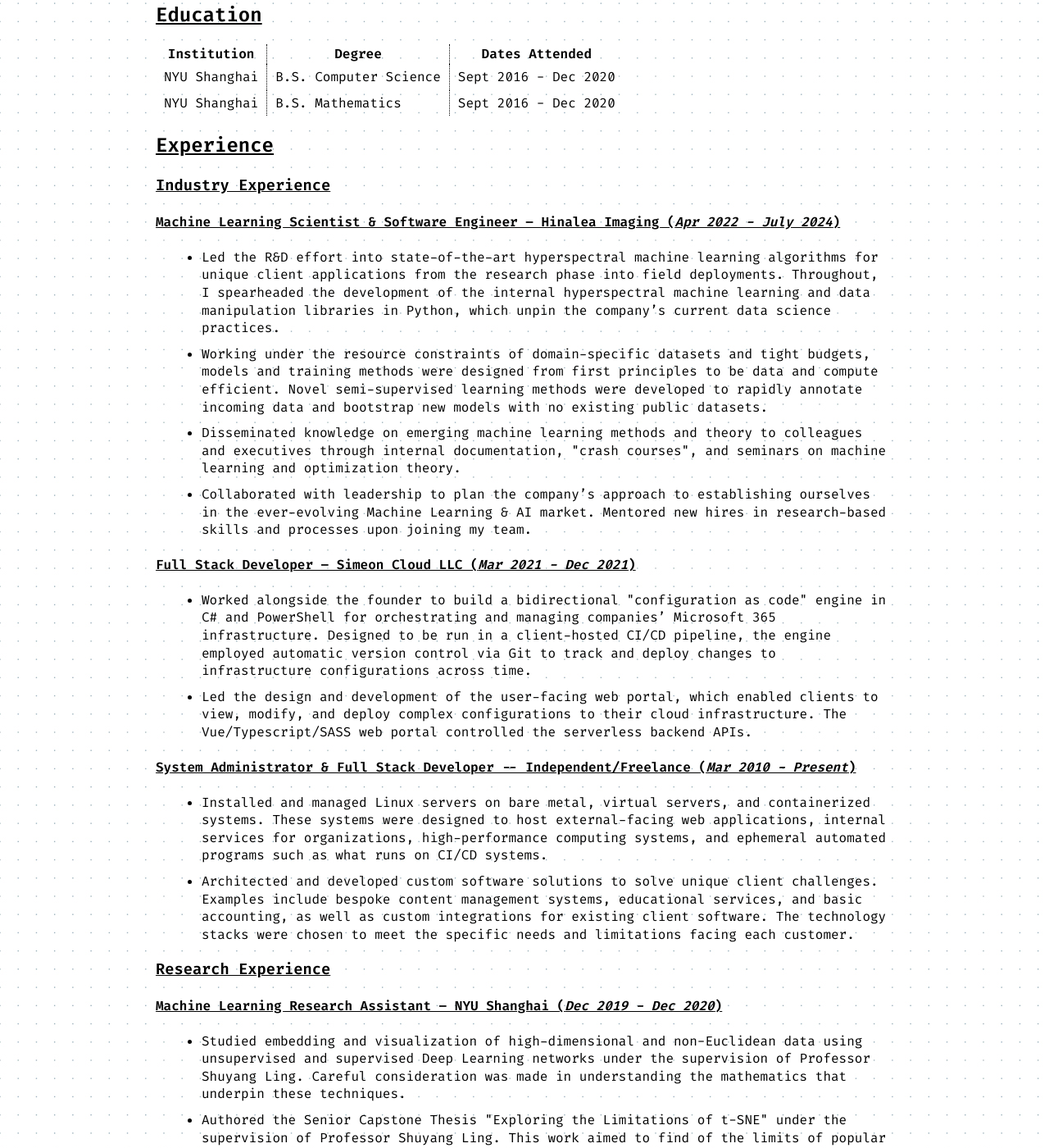
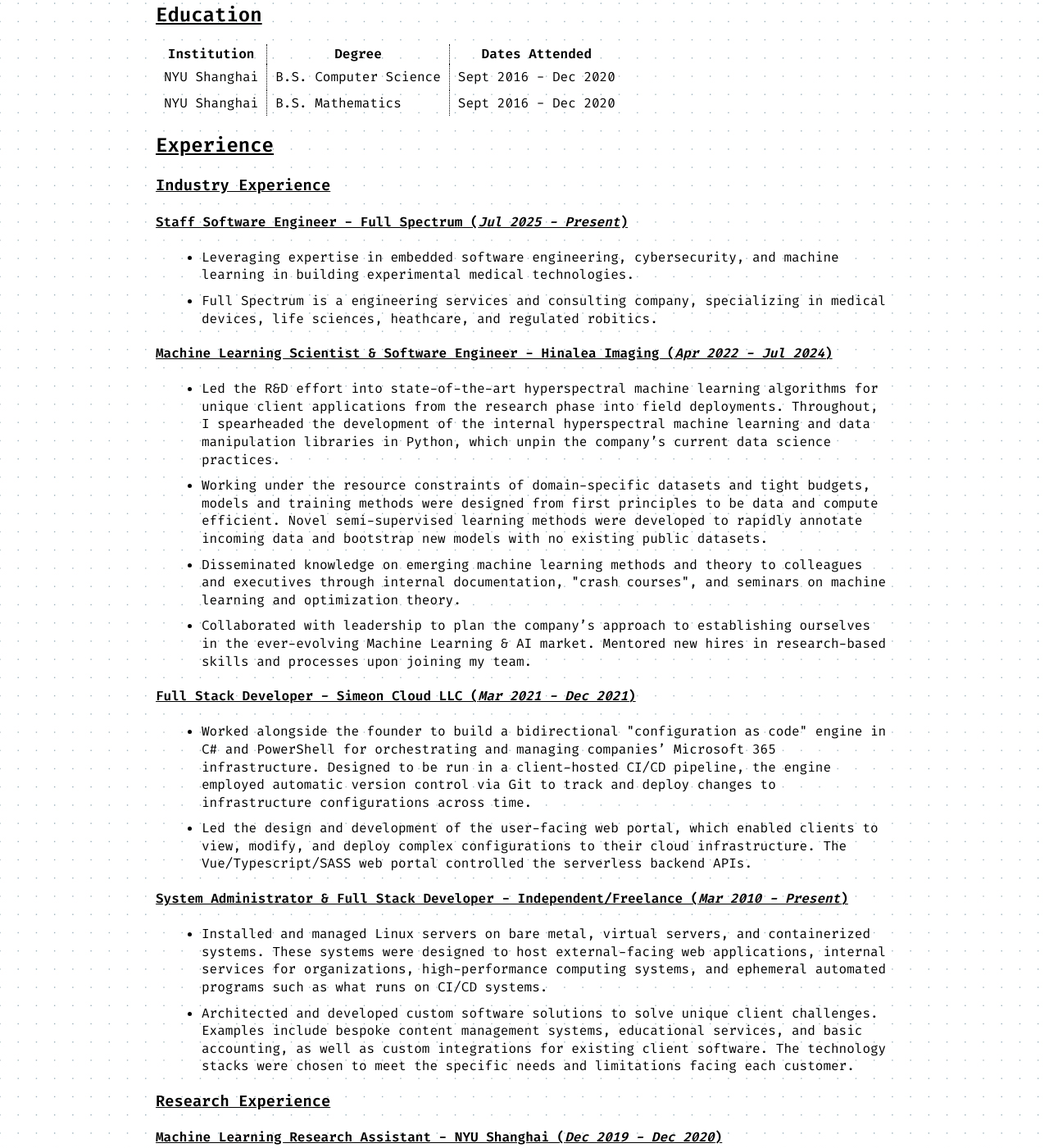
Before and after one commit to FrederickGeek8/freddy.us, a Jekyll site: the page built from resume.html, in a window 1280 px wide and 1400 px high, scrolled down 507 px. Shown: the whole window at 82% size. Built offline with Jekyll 4.4.1, drawn with Linux system fonts in a browser that asks for light colours; some of the changed text lies outside the part shown.

Commit message:
Add new company/role to my "Resume" page

```diff
--- a/_sass/frontpage.scss
+++ b/_sass/frontpage.scss
@@ -27,6 +27,7 @@
 //   border: 2px black solid;
 // }
 
+// Expanded description used on the resume page
 .exp_desc {
   margin-left: 1em;
 }
--- a/resume.html
+++ b/resume.html
@@ -42,8 +42,25 @@
 
 <h2 id="experience">Experience</h2>
 <h3 id="industry-experience">Industry Experience</h3>
+<h4 id="full-spectrum">
+    Staff Software Engineer - Full Spectrum (<i>Jul 2025 - Present</i>)
+</h4>
+<div class="exp_desc">
+    <ul>
+        <li>
+            Leveraging expertise in embedded software engineering,
+            cybersecurity, and machine learning in building experimental medical
+            technologies.
+        </li>
+        <li>
+            Full Spectrum is a engineering services and consulting company,
+            specializing in medical devices, life sciences, heathcare, and
+            regulated robitics.
+        </li>
+    </ul>
+</div>
 <h4 id="hinalea-imaging">
-    Machine Learning Scientist & Software Engineer – Hinalea Imaging (<i>Apr 2022 - July 2024</i>)
+    Machine Learning Scientist & Software Engineer - Hinalea Imaging (<i>Apr 2022 - Jul 2024</i>)
 </h4>
 <div class="exp_desc">
     <ul>
@@ -89,7 +106,7 @@
     </ul>
 </div>
 
-<h4>Full Stack Developer – Simeon Cloud LLC (<i>Mar 2021 - Dec 2021</i>)</h4>
+<h4>Full Stack Developer - Simeon Cloud LLC (<i>Mar 2021 - Dec 2021</i>)</h4>
 <div class="exp_desc">
     <ul>
         <li>
@@ -108,7 +125,7 @@
     </ul>
 </div>
 
-<h4>System Administrator & Full Stack Developer -- Independent/Freelance (<i>Mar 2010 - Present</i>)</h4>
+<h4>System Administrator & Full Stack Developer - Independent/Freelance (<i>Mar 2010 - Present</i>)</h4>
 <div class="exp_desc">
     <ul>
         <li>
@@ -131,7 +148,7 @@
 
 <h3 id="research-experience">Research Experience</h3>
 <h4>
-    Machine Learning Research Assistant – NYU Shanghai (<i>Dec 2019 - Dec 2020</i>)
+    Machine Learning Research Assistant - NYU Shanghai (<i>Dec 2019 - Dec 2020</i>)
 </h4>
 <div class="exp_desc">
     <ul>
@@ -155,7 +172,7 @@
     </ul>
 </div>
 <h4>
-    Cryptography Research Assistant – NYU Shanghai (<i>Aug 2019 - Dec 2019</i>)
+    Cryptography Research Assistant - NYU Shanghai (<i>Aug 2019 - Dec 2019</i>)
 </h4>
 <div class="exp_desc">
     <ul>
```
